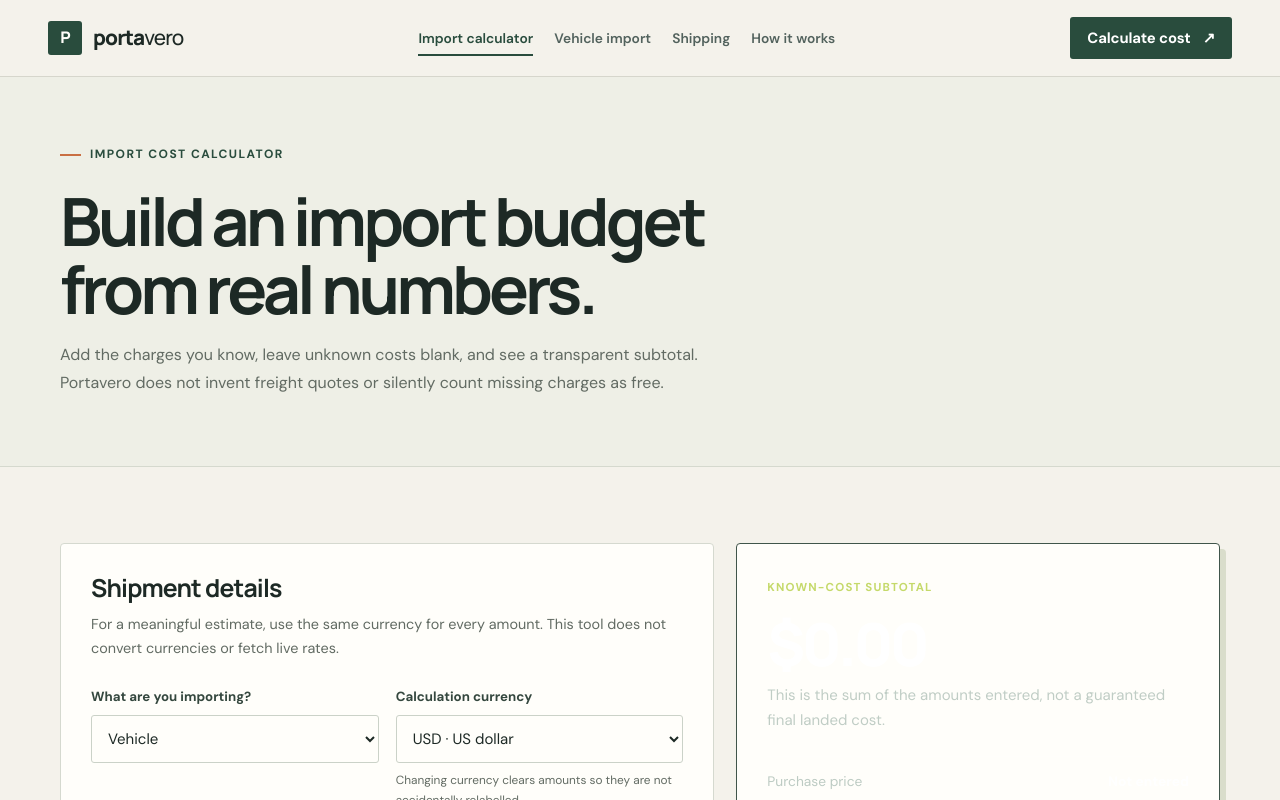
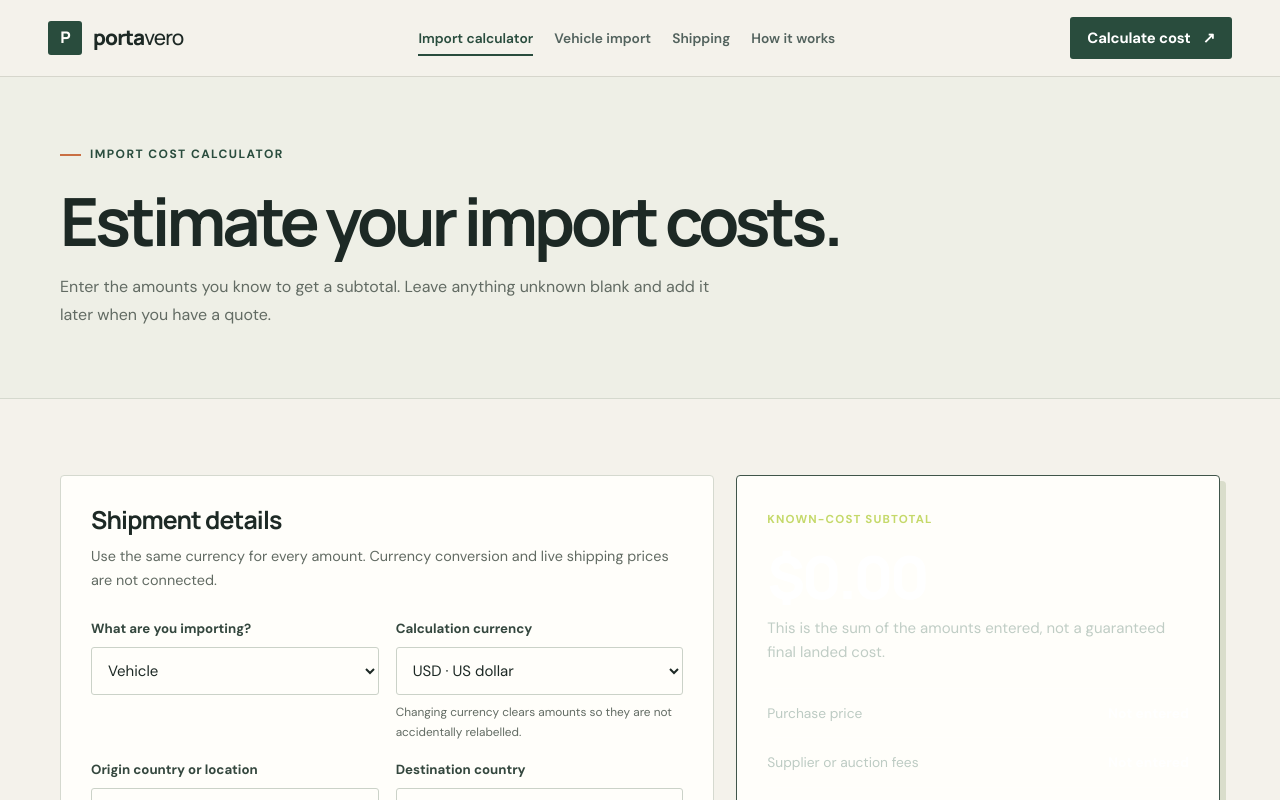
Before and after one commit to GIORGIO2032Q4E/portavero, a Next.js app: page /calculator in a window 1280 px wide. Shown: the top 800 px of the page. Built offline with nearby package versions, Linux system fonts and the light colour scheme; no server answers.

Commit message:
Use straightforward copy in import calculator

```diff
--- a/src/app/calculator/page.tsx
+++ b/src/app/calculator/page.tsx
@@ -125,15 +125,15 @@ export default function CalculatorPage() {
       <section className="page-hero">
         <div className="container">
           <span className="eyebrow">Import cost calculator</span>
-          <h1>Build an import budget from real numbers.</h1>
-          <p>Add the charges you know, leave unknown costs blank, and see a transparent subtotal. Portavero does not invent freight quotes or silently count missing charges as free.</p>
+          <h1>Estimate your import costs.</h1>
+          <p>Enter the amounts you know to get a subtotal. Leave anything unknown blank and add it later when you have a quote.</p>
         </div>
       </section>
       <section className="section">
         <div className="container tool-layout">
           <section className="panel">
             <h2>Shipment details</h2>
-            <p className="panel-intro">For a meaningful estimate, use the same currency for every amount. This tool does not convert currencies or fetch live rates.</p>
+            <p className="panel-intro">Use the same currency for every amount. Currency conversion and live shipping prices are not connected.</p>
             <div className="form-grid">
               <div className="field">
                 <label htmlFor="category">What are you importing?</label>
```
